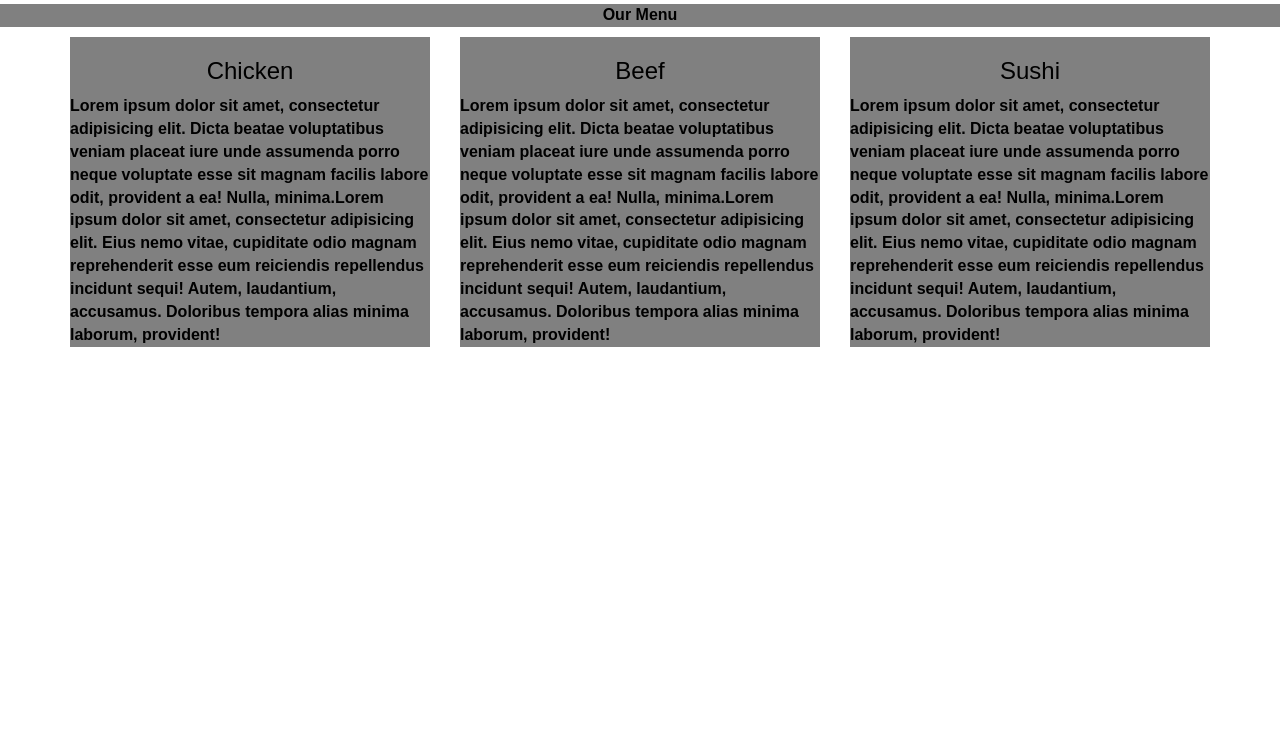
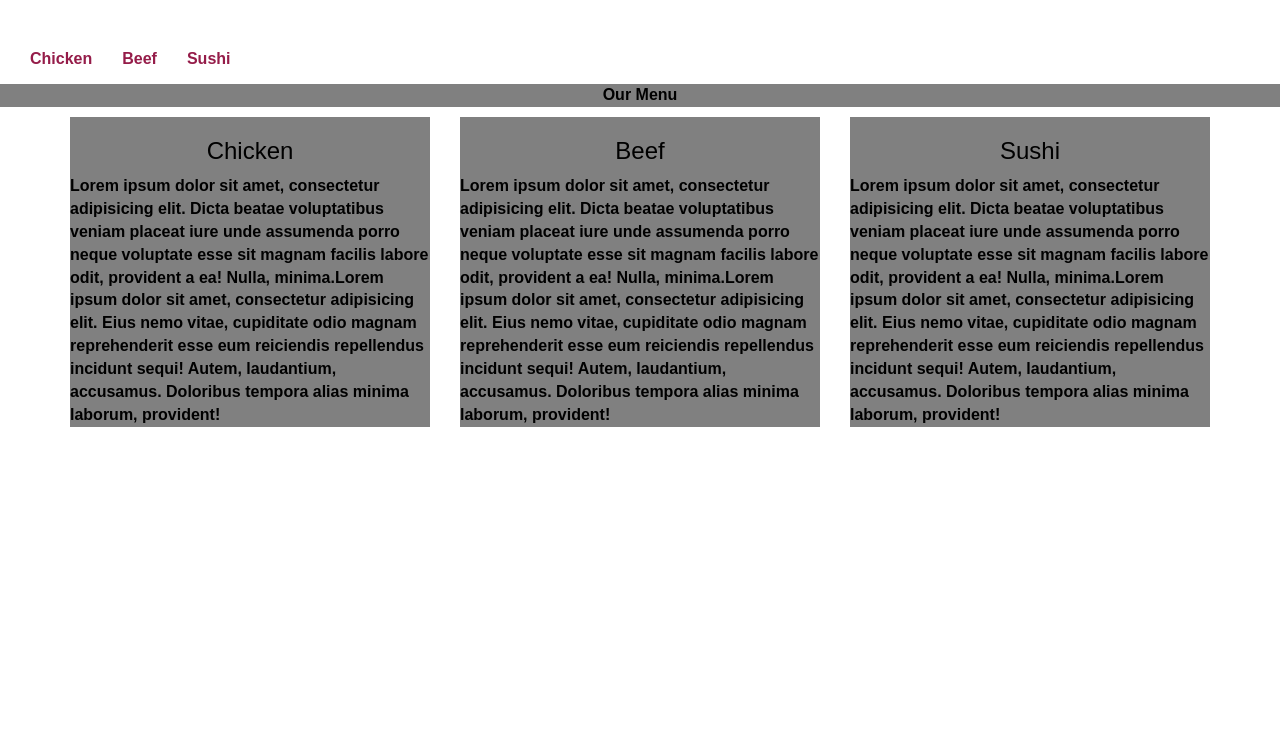
Before and after one commit to tonycjr/jhu-605-787-fall2016, a plain HTML site: page module3-solution/index.html in a window 1280 px wide. Shown: the part 66-800 px from the top of the page. Drawn offline with Linux system fonts and the light colour scheme; a script that the page names is missing.

Commit message:
Update index.html

```diff
--- a/module3-solution/index.html
+++ b/module3-solution/index.html
@@ -31,18 +31,18 @@
     </button>
   </nav>
     <div id="collapsable-nav" class="collapse navbar-collapse">
-      <ul id="nav-list" class="nav navbar-nav navbar-right hidden-lg hidden-md hidden-sm">
+      <ul id="nav-list" class="nav navbar-nav navbar-righthidden-lg hidden-md hidden-sm">
         <li>
           <a href="#">
-            <span class="glyphicon"></span><br class="hidden-xs">Chicken</a>
+            <span class="glyphicon active"></span><br class="hidden-xs">Chicken</a>
         </li>
         <li>
           <a href="#">
-            <span class="glyphicon"></span><br class="hidden-xs">Beef</a>
+            <span class="glyphicon active"></span><br class="hidden-xs">Beef</a>
         </li>
         <li>
           <a href="#">
-            <span class="glyphicon"></span><br class="hidden-xs">Sushi</a>
+            <span class="glyphicon active"></span><br class="hidden-xs">Sushi</a>
         </li>
       </ul><!-- #nav-list -->
     </div><!-- .collapse .navbar-collapse -->
```
